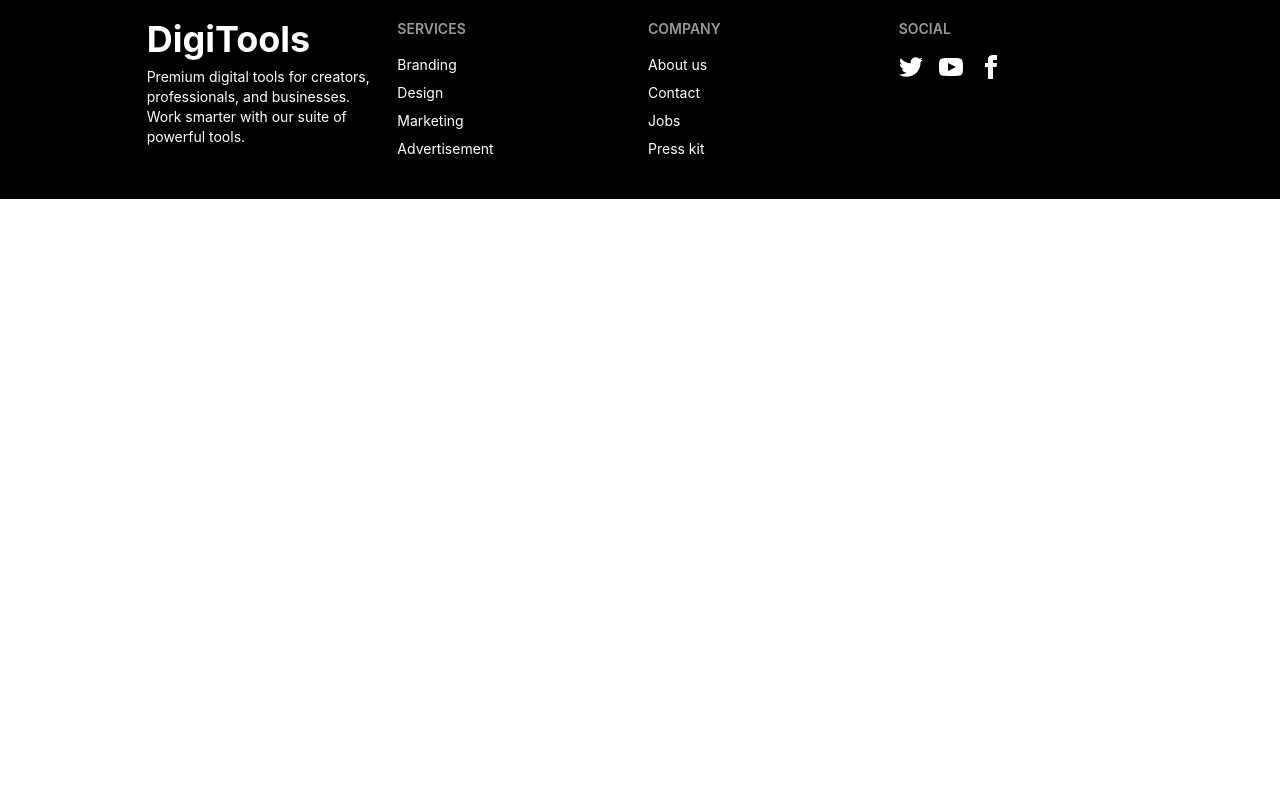
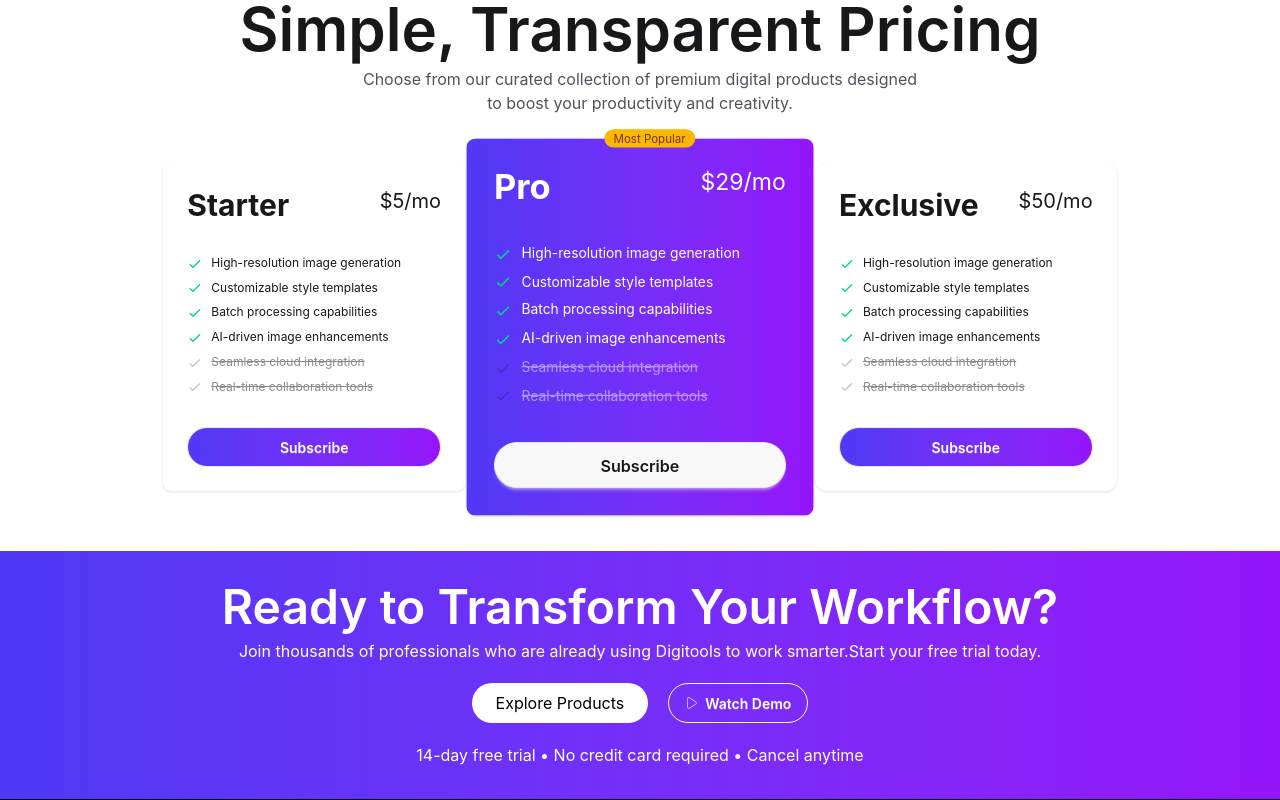
Before and after one commit to Nickroy12/DigiTool, a React (Vite) app: page / in a window 1280 px wide. Shown: the part 2220-3020 px from the top of the page. Before the commit the page ends 2419 px from the top, so only its background shows below. Built offline with nearby package versions, Linux system fonts and the light colour scheme.

Commit message:
project done

```diff
--- a/src/App.jsx
+++ b/src/App.jsx
@@ -7,6 +7,8 @@
 import { ToastContainer } from 'react-toastify'
 import { Footer } from './components/Footer'
 import { Step } from './components/Step'
+import { PriceCard } from './components/PriceCard'
+import { Join } from './components/Join'
 
 function App() {
    const [select , setSelect] = useState([])
@@ -33,8 +35,11 @@
       <Suspense fallback={<p>Loading tools...</p>}>
         <Step stepPromise={stepPromise}/>
       </Suspense>
+      <PriceCard/>
+      <Join/>
         <ToastContainer />
         <Footer/>
+
     </div>
   )
 }
--- /dev/null
+++ b/src/components/Join.jsx
@@ -0,0 +1,24 @@
+import React from 'react'
+import { CiPlay1 } from 'react-icons/ci'
+
+export const Join = () => {
+  return (
+    <div className='bg-gradient-to-r from-[#4f39f6] p-8 to-[#9514fa] text-white  '>
+        <div className="w-10/12 m-auto">
+          <div className="flex flex-col md:justify-center  items-center space-y-5">
+             <h1 className="text-5xl font-semibold  mb-2">Ready to Transform Your Workflow?</h1>
+             <p>Join thousands of professionals who are already using Digitools to work smarter.Start your free trial today.</p>
+            <div className='flex gap-5 '>
+                            <button className="rounded-3xl bg-white px-6 py-2   text-black ">
+  Explore Products
+</button>
+                              <button className="rounded-3xl btn btn-outline    px-4 py-2">
+                      <CiPlay1 />Watch Demo
+                    </button>
+                        </div>
+                        <p>14-day free trial • No credit card required • Cancel anytime</p>
+          </div>
+        </div>
+    </div>
+  )
+}
--- /dev/null
+++ b/src/components/PriceCard.jsx
@@ -0,0 +1,129 @@
+import React from 'react'
+
+export const PriceCard = () => {
+  return (
+    <div className='p-5'>
+        <div className="w-10/12 m-auto space-y-2">
+              <h1 className='text-6xl font-semibold text-center'>Simple, Transparent Pricing</h1>
+        <p className='text-center text-zinc-600'>Choose from our curated collection of premium digital products designed
+ <br />to boost your productivity and creativity.</p>
+          <div className="grid md:grid-cols-3 gap-6 p-10">
+            <div className="card  bg-base-100 shadow-sm">
+  <div className="card-body">
+    <span className="badge badge-xs badge-warning hidden">Most Popular</span>
+    <div className="flex justify-between">
+      <h2 className="text-3xl font-bold">Starter</h2>
+      <span className="text-xl">$5/mo</span>
+    </div>
+    <ul className="mt-6 flex flex-col gap-2 text-xs">
+      <li>
+        <svg xmlns="http://www.w3.org/2000/svg" className="size-4 me-2 inline-block text-success" fill="none" viewBox="0 0 24 24" stroke="currentColor"><path strokeLinecap="round" strokeLinejoin="round" strokeWidth="2" d="M5 13l4 4L19 7" /></svg>
+        <span>High-resolution image generation</span>
+      </li>
+      <li>
+        <svg xmlns="http://www.w3.org/2000/svg" className="size-4 me-2 inline-block text-success" fill="none" viewBox="0 0 24 24" stroke="currentColor"><path strokeLinecap="round" strokeLinejoin="round" strokeWidth="2" d="M5 13l4 4L19 7" /></svg>
+        <span>Customizable style templates</span>
+      </li>
+      <li>
+        <svg xmlns="http://www.w3.org/2000/svg" className="size-4 me-2 inline-block text-success" fill="none" viewBox="0 0 24 24" stroke="currentColor"><path strokeLinecap="round" strokeLinejoin="round" strokeWidth="2" d="M5 13l4 4L19 7" /></svg>
+        <span>Batch processing capabilities</span>
+      </li>
+      <li>
+        <svg xmlns="http://www.w3.org/2000/svg" className="size-4 me-2 inline-block text-success" fill="none" viewBox="0 0 24 24" stroke="currentColor"><path strokeLinecap="round" strokeLinejoin="round" strokeWidth="2" d="M5 13l4 4L19 7" /></svg>
+        <span>AI-driven image enhancements</span>
+      </li>
+      <li className="opacity-50">
+        <svg xmlns="http://www.w3.org/2000/svg" className="size-4 me-2 inline-block text-base-content/50" fill="none" viewBox="0 0 24 24" stroke="currentColor"><path strokeLinecap="round" strokeLinejoin="round" strokeWidth="2" d="M5 13l4 4L19 7" /></svg>
+        <span className="line-through">Seamless cloud integration</span>
+      </li>
+      <li className="opacity-50">
+        <svg xmlns="http://www.w3.org/2000/svg" className="size-4 me-2 inline-block text-base-content/50" fill="none" viewBox="0 0 24 24" stroke="currentColor"><path strokeLinecap="round" strokeLinejoin="round" strokeWidth="2" d="M5 13l4 4L19 7" /></svg>
+        <span className="line-through">Real-time collaboration tools</span>
+      </li>
+    </ul>
+    <div className="mt-6">
+      <button className="btn bg-gradient-to-r from-[#4f39f6] to-[#9514fa] text-white rounded-full btn-block">Subscribe</button>
+    </div>
+  </div>
+</div>
+<div className="card relative  bg-base-100  text-white scale-115 z-10 bg-gradient-to-r from-[#4f39f6] to-[#9514fa]  shadow-sm">
+  <div className="card-body">
+    <span className="badge absolute -top-2 left-30 badge-xs badge-warning">Most Popular</span>
+    <div className="flex justify-between">
+      <h2 className="text-3xl font-bold">Pro</h2>
+      <span className="text-xl">$29/mo</span>
+    </div>
+    <ul className="mt-6 flex flex-col gap-2 text-xs">
+      <li>
+        <svg xmlns="http://www.w3.org/2000/svg" className="size-4 me-2 inline-block text-success" fill="none" viewBox="0 0 24 24" stroke="currentColor"><path strokeLinecap="round" strokeLinejoin="round" strokeWidth="2" d="M5 13l4 4L19 7" /></svg>
+        <span>High-resolution image generation</span>
+      </li>
+      <li>
+        <svg xmlns="http://www.w3.org/2000/svg" className="size-4 me-2 inline-block text-success" fill="none" viewBox="0 0 24 24" stroke="currentColor"><path strokeLinecap="round" strokeLinejoin="round" strokeWidth="2" d="M5 13l4 4L19 7" /></svg>
+        <span>Customizable style templates</span>
+      </li>
+      <li>
+        <svg xmlns="http://www.w3.org/2000/svg" className="size-4 me-2 inline-block text-success" fill="none" viewBox="0 0 24 24" stroke="currentColor"><path strokeLinecap="round" strokeLinejoin="round" strokeWidth="2" d="M5 13l4 4L19 7" /></svg>
+        <span>Batch processing capabilities</span>
+      </li>
+      <li>
+        <svg xmlns="http://www.w3.org/2000/svg" className="size-4 me-2 inline-block text-success" fill="none" viewBox="0 0 24 24" stroke="currentColor"><path strokeLinecap="round" strokeLinejoin="round" strokeWidth="2" d="M5 13l4 4L19 7" /></svg>
+        <span>AI-driven image enhancements</span>
+      </li>
+      <li className="opacity-50">
+        <svg xmlns="http://www.w3.org/2000/svg" className="size-4 me-2 inline-block text-base-content/50" fill="none" viewBox="0 0 24 24" stroke="currentColor"><path strokeLinecap="round" strokeLinejoin="round" strokeWidth="2" d="M5 13l4 4L19 7" /></svg>
+        <span className="line-through">Seamless cloud integration</span>
+      </li>
+      <li className="opacity-50">
+        <svg xmlns="http://www.w3.org/2000/svg" className="size-4 me-2 inline-block text-base-content/50" fill="none" viewBox="0 0 24 24" stroke="currentColor"><path strokeLinecap="round" strokeLinejoin="round" strokeWidth="2" d="M5 13l4 4L19 7" /></svg>
+        <span className="line-through">Real-time collaboration tools</span>
+      </li>
+    </ul>
+    <div className="mt-6">
+      <button className="btn rounded-full btn-block">Subscribe</button>
+    </div>
+  </div>
+</div>
+<div className="card rounded-xl bg-base-100 shadow-sm">
+  <div className="card-body">
+    <span className="badge badge-xs badge-warning hidden">Most Popular</span>
+    <div className="flex justify-between">
+      <h2 className="text-3xl font-bold">Exclusive</h2>
+      <span className="text-xl">$50/mo</span>
+    </div>
+    <ul className="mt-6 flex flex-col gap-2 text-xs">
+      <li>
+        <svg xmlns="http://www.w3.org/2000/svg" className="size-4 me-2 inline-block text-success" fill="none" viewBox="0 0 24 24" stroke="currentColor"><path strokeLinecap="round" strokeLinejoin="round" strokeWidth="2" d="M5 13l4 4L19 7" /></svg>
+        <span>High-resolution image generation</span>
+      </li>
+      <li>
+        <svg xmlns="http://www.w3.org/2000/svg" className="size-4 me-2 inline-block text-success" fill="none" viewBox="0 0 24 24" stroke="currentColor"><path strokeLinecap="round" strokeLinejoin="round" strokeWidth="2" d="M5 13l4 4L19 7" /></svg>
+        <span>Customizable style templates</span>
+      </li>
+      <li>
+        <svg xmlns="http://www.w3.org/2000/svg" className="size-4 me-2 inline-block text-success" fill="none" viewBox="0 0 24 24" stroke="currentColor"><path strokeLinecap="round" strokeLinejoin="round" strokeWidth="2" d="M5 13l4 4L19 7" /></svg>
+        <span>Batch processing capabilities</span>
+      </li>
+      <li>
+        <svg xmlns="http://www.w3.org/2000/svg" className="size-4 me-2 inline-block text-success" fill="none" viewBox="0 0 24 24" stroke="currentColor"><path strokeLinecap="round" strokeLinejoin="round" strokeWidth="2" d="M5 13l4 4L19 7" /></svg>
+        <span>AI-driven image enhancements</span>
+      </li>
+      <li className="opacity-50">
+        <svg xmlns="http://www.w3.org/2000/svg" className="size-4 me-2 inline-block text-base-content/50" fill="none" viewBox="0 0 24 24" stroke="currentColor"><path strokeLinecap="round" strokeLinejoin="round" strokeWidth="2" d="M5 13l4 4L19 7" /></svg>
+        <span className="line-through">Seamless cloud integration</span>
+      </li>
+      <li className="opacity-50">
+        <svg xmlns="http://www.w3.org/2000/svg" className="size-4 me-2 inline-block text-base-content/50" fill="none" viewBox="0 0 24 24" stroke="currentColor"><path strokeLinecap="round" strokeLinejoin="round" strokeWidth="2" d="M5 13l4 4L19 7" /></svg>
+        <span className="line-through">Real-time collaboration tools</span>
+      </li>
+    </ul>
+    <div className="mt-6">
+      <button className="btn bg-gradient-to-r from-[#4f39f6] to-[#9514fa] text-white rounded-full  btn-block">Subscribe</button>
+    </div>
+  </div>
+</div>
+          </div>
+        </div>
+    </div>
+  )
+}
--- a/src/ui/Card.jsx
+++ b/src/ui/Card.jsx
@@ -33,7 +33,7 @@
          })}
     </ul>
     <div className="mt-auto">
-      <button onClick={buttonHandler} className="btn bg-gradient-to-r from-[#4f39f6] to-[#9514fa] text-white btn-block" disabled={isToogle } >{isToogle  ? 'Subscribed': 'Subscribe Now'}</button>
+      <button onClick={buttonHandler} className="btn rounded-full bg-gradient-to-r from-[#4f39f6] to-[#9514fa] text-white btn-block" disabled={isToogle } >{isToogle  ? 'Subscribed': 'Subscribe Now'}</button>
     </div>
   </div>
 </div>
--- a/src/ui/Empty.jsx
+++ b/src/ui/Empty.jsx
@@ -3,9 +3,13 @@
 
 export const Empty = () => {
   return (
-    <div className='flex flex-col min-h-60 justify-center items-center border-1' >
-        <MdRemoveShoppingCart className='text-4xl font-bold' />
-          <h1 className='text-4xl '>No Cart Found</h1>
+    <div className="flex flex-col items-center justify-center min-h-[15rem] p-8  rounded-xl shadow-md">
+      <MdRemoveShoppingCart className="text-6xl text-gray-400 mb-4" />
+      <h1 className="text-3xl font-semibold text-gray-700 mb-2">Your Cart is Empty</h1>
+      <p className="text-gray-500 text-center">
+        Looks like you haven't added anything yet. Start shopping to fill your cart!
+      </p>
+
     </div>
   )
 }
```
Also changed, not shown: 1 other file (tests, documents, lock files or other folders).
